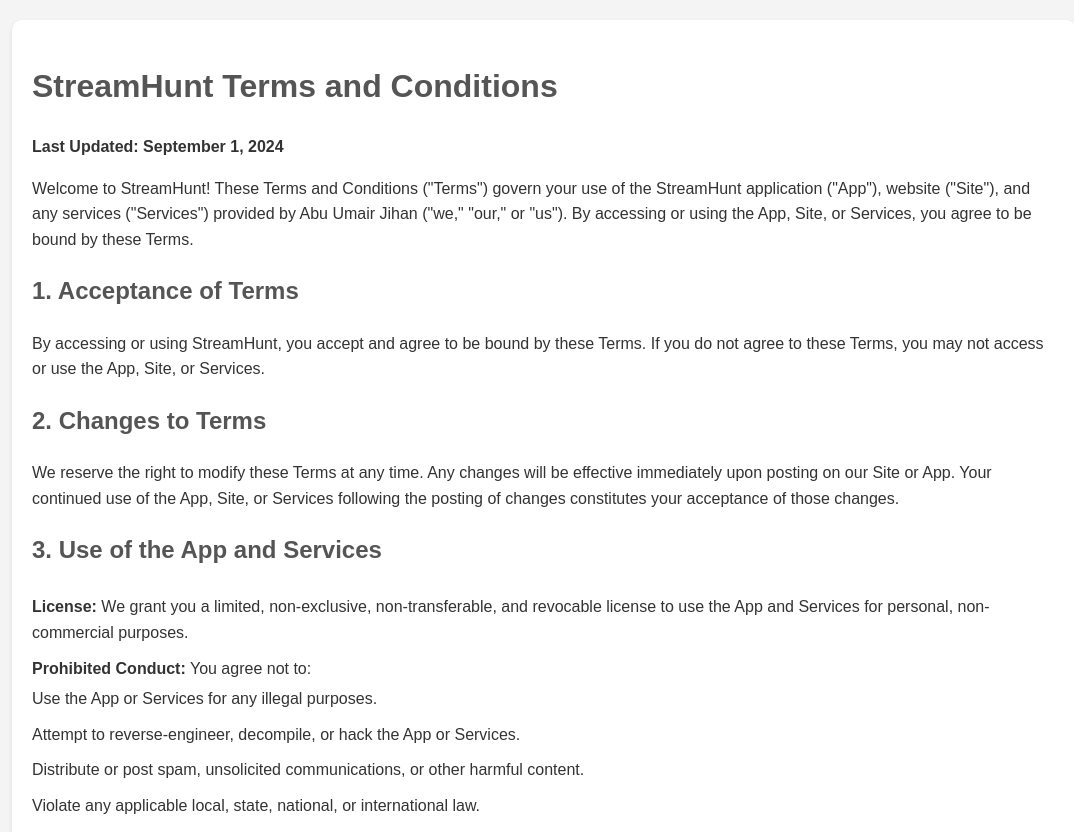
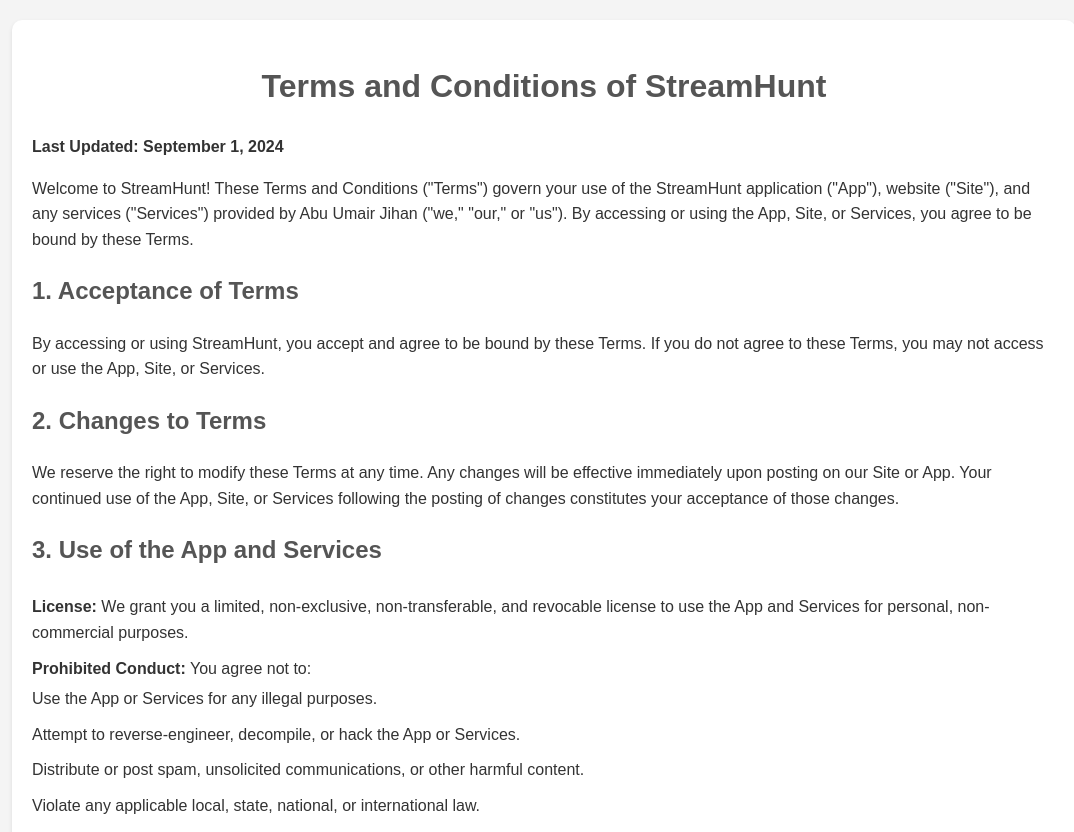
Before and after one commit to Software-Contriver/software-contriver.github.io, a plain HTML site: page terms-conditions.html in a window 1280 px wide. Shown: the top 832 px of the page, without its empty margins (96-1170 px from the left). Drawn offline with Linux system fonts and the light colour scheme.

Commit message:
Update Terms and Conditions

```diff
--- a/terms-conditions.html
+++ b/terms-conditions.html
@@ -3,7 +3,7 @@
 <head>
     <meta charset="UTF-8">
     <meta name="viewport" content="width=device-width, initial-scale=1.0">
-    <title>StreamHunt Terms and Conditions</title>
+    <title>Terms and Conditions of StreamHunt</title>
     <style>
         body {
             font-family: Arial, sans-serif;
@@ -21,8 +21,12 @@
             border-radius: 10px;
             box-shadow: 0 2px 4px rgba(0, 0, 0, 0.1);
         }
+
         h1, h2 {
             color: #555;
+        }
+        h1.title {
+            text-align: center;
         }
         ul {
             list-style-type: none;
@@ -36,7 +40,7 @@
 <body>
 
 <div class="container">
-    <h1>StreamHunt Terms and Conditions</h1>
+    <h1 class="title">Terms and Conditions of StreamHunt</h1>
     <p><strong>Last Updated: September 1, 2024</strong></p>
 
     <p>Welcome to StreamHunt! These Terms and Conditions ("Terms") govern your use of the StreamHunt application ("App"), website ("Site"), and any services ("Services") provided by Abu Umair Jihan ("we," "our," or "us"). By accessing or using the App, Site, or Services, you agree to be bound by these Terms.</p>
```
